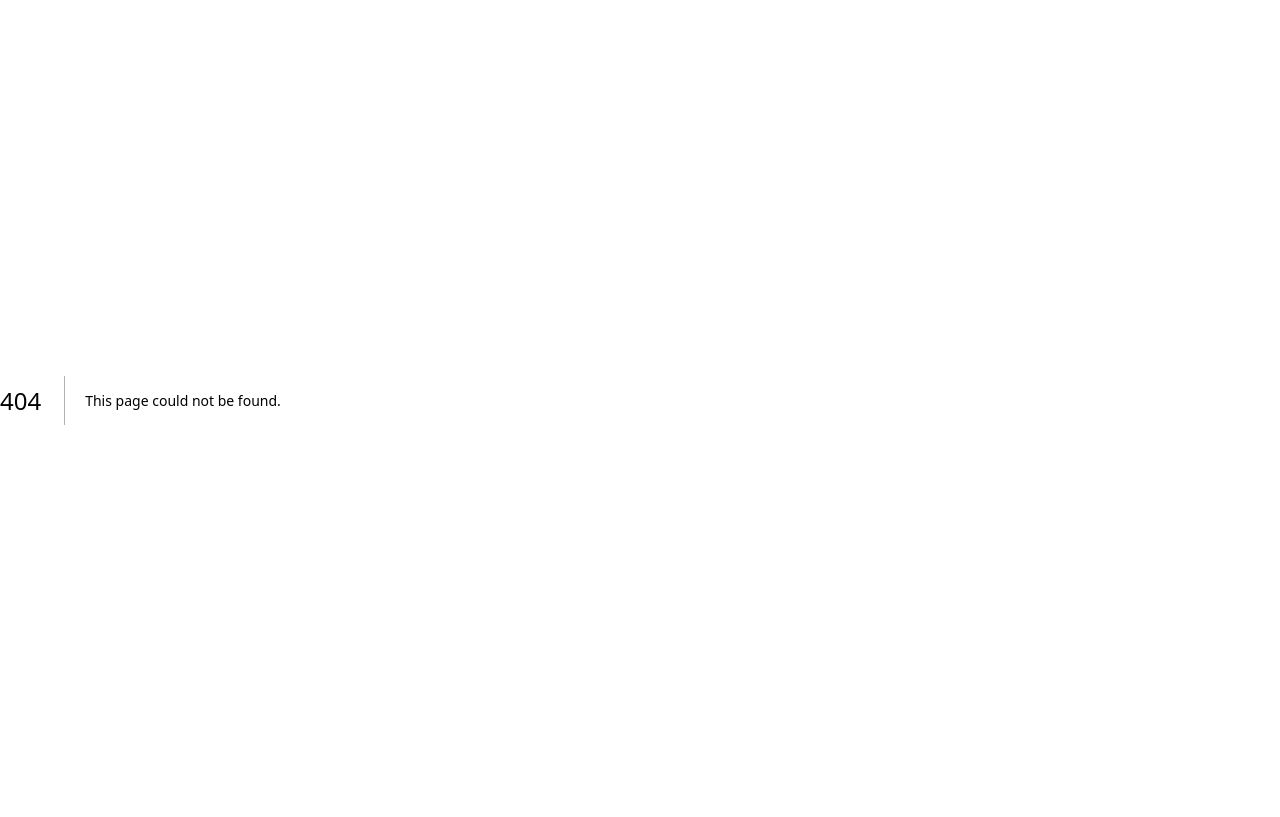
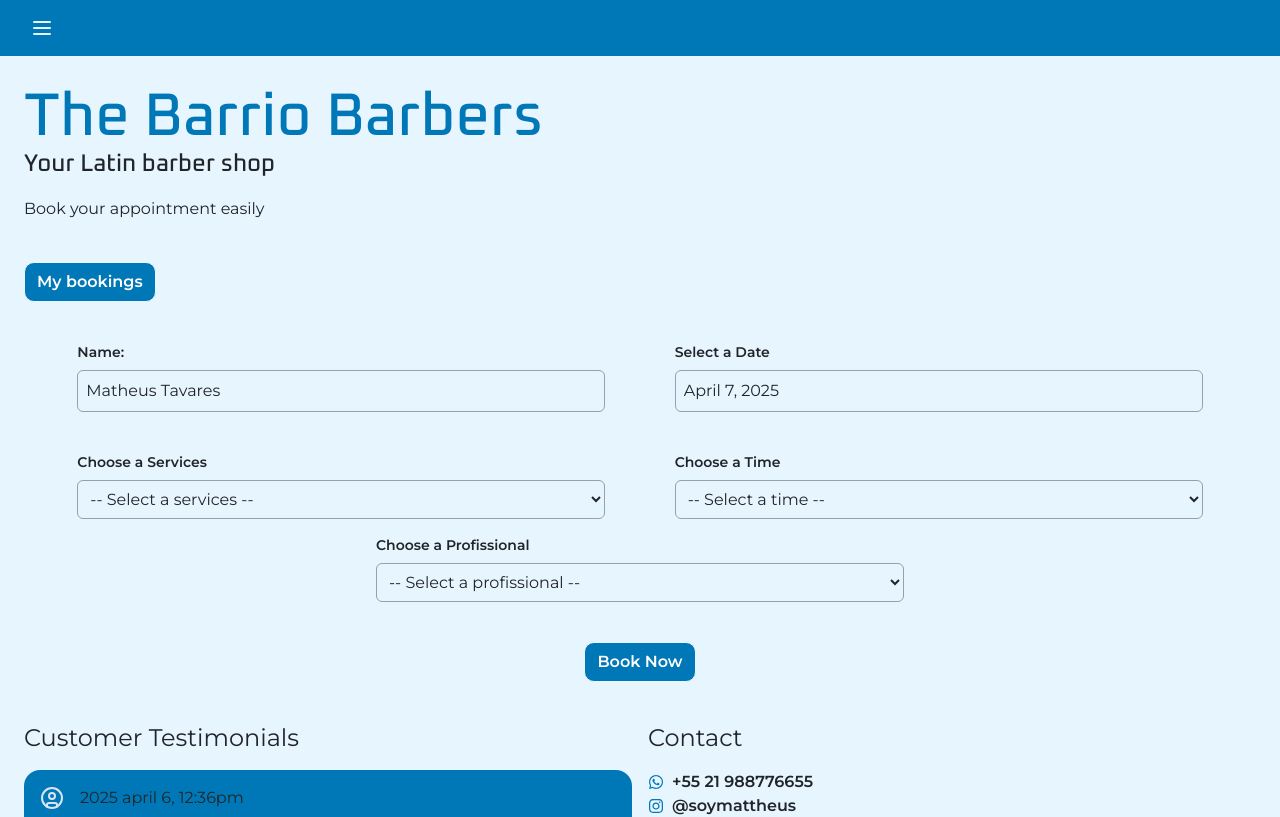
Before and after one commit to soymattheus/Barbershop, a Next.js app: page /booking in a window 1280 px wide. Before the commit this address had no page. Shown: the top 817 px of the page. Built offline with nearby package versions, Linux system fonts and the light colour scheme.

Commit message:
new features

```diff
--- a/package.json
+++ b/package.json
@@ -11,11 +11,13 @@
   "dependencies": {
     "@hookform/resolvers": "^4.1.1",
     "@tailwindcss/postcss": "^4.0.7",
+    "date-fns": "^4.1.0",
     "init": "^0.1.2",
     "lucide-react": "^0.475.0",
     "next": "15.1.7",
     "postcss": "^8.5.2",
     "react": "^19.0.0",
+    "react-datepicker": "^8.3.0",
     "react-dom": "^19.0.0",
     "react-hook-form": "^7.54.2",
     "react-icons": "^5.5.0",
--- /dev/null
+++ b/src/app/booking/page.tsx
@@ -0,0 +1,146 @@
+'use client'
+
+import Contact from '@/components/layout/contact'
+import CustomerTestimonials from '@/components/layout/customerTestimonials'
+import DrawerTest from '@/components/layout/drawer'
+import { Button } from '@/components/ui/button'
+import Select from '@/components/ui/select'
+import TimePicker from '@/components/ui/timePicker'
+import React from 'react'
+import DatePicker from 'react-datepicker'
+import 'react-datepicker/dist/react-datepicker.css'
+
+export default function Booking() {
+  const [startDate, setStartDate] = React.useState<Date | null>(new Date())
+
+  const services = [
+    {
+      value: 'classic',
+      label: 'Classic Haircut',
+    },
+    {
+      value: 'fade',
+      label: 'Skin Fade',
+    },
+    {
+      value: 'beard',
+      label: 'Beard Trim',
+    },
+    {
+      value: 'combo',
+      label: 'The Full Service',
+    },
+  ]
+
+  const professionals = [
+    {
+      value: 'thiago',
+      label: 'Thiago Silva',
+    },
+    {
+      value: 'cabral',
+      label: 'Cabral Silva',
+    },
+    {
+      value: 'jose',
+      label: 'José Santos',
+    },
+  ]
+
+  const time = [
+    { label: '9:00 AM', value: '09:00' },
+    { label: '10:00 AM', value: '10:00' },
+    { label: '11:00 AM', value: '11:00' },
+    { label: '12:00 PM', value: '12:00' },
+    { label: '1:00 PM', value: '13:00' },
+    { label: '2:00 PM', value: '14:00' },
+    { label: '3:00 PM', value: '15:00' },
+    { label: '4:00 PM', value: '16:00' },
+  ]
+
+  return (
+    <div className="flex flex-col w-full">
+      <DrawerTest>
+        {/* Body */}
+        <div className="flex flex-col px-6 gap-4 md:gap-10">
+          <div className="flex flex-col w-full md:w-2/3 gap-4 items-center md:items-start">
+            <h1 className="text-4xl text-primary leading-none font-heading font-medium flex flex-col md:text-6xl text-center md:text-left">
+              The Barrio Barbers{' '}
+              <span className="text-text text-2xl">Your Latin barber shop</span>
+            </h1>
+            <p className="text-text leading-relaxed text-sm md:text-base">
+              Book your appointment easily
+            </p>
+          </div>
+
+          <div className="flex flex-row w-full">
+            <Button>My bookings</Button>
+          </div>
+
+          {/* Name and date */}
+          <div className="flex flex-wrap w-full justify-evenly md:flex-row gap-4">
+            <div className="flex flex-col w-full md:w-3/7 gap-2">
+              <label htmlFor="name" className="text-sm font-semibold text-text">
+                Name:
+              </label>
+              <input
+                type="text"
+                name="name"
+                id="name"
+                placeholder="name"
+                disabled
+                value="Matheus Tavares"
+                className="p-2 rounded-md border border-gray-300 text-text w-full"
+              />
+            </div>
+
+            <div className="flex flex-col w-full md:w-3/7 gap-2">
+              <label htmlFor="date" className="text-sm font-semibold text-text">
+                Select a Date
+              </label>
+              <DatePicker
+                name="date"
+                id="date"
+                selected={startDate}
+                onChange={date => setStartDate(date)}
+                className="p-2 rounded-md border border-gray-300 text-text w-full"
+                dateFormat="MMMM d, yyyy"
+                minDate={new Date()}
+                placeholderText="Pick a date"
+              />
+            </div>
+          </div>
+
+          {/* Service, time and profissional */}
+          <div className="flex flex-wrap w-full justify-evenly md:flex-row gap-4">
+            <div className="flex flex-col w-full md:w-3/7 gap-2">
+              <Select description="Services" data={services} />
+            </div>
+
+            <div className="flex flex-col w-full md:w-3/7 gap-2">
+              <Select description="Time" data={time} />
+            </div>
+
+            <div className="flex flex-col w-full md:w-3/7 gap-2">
+              <Select description="Profissional" data={professionals} />
+            </div>
+          </div>
+
+          <div className="flex flex-row w-full justify-center">
+            <Button>Book Now</Button>
+          </div>
+
+          {/* Testimonials and Contact */}
+          <div className="flex flex-col md:flex-row gap-4">
+            {/* Testimonials */}
+            <CustomerTestimonials />
+
+            {/* Contact */}
+            <Contact />
+          </div>
+        </div>
+        {/* End body */}
+      </DrawerTest>
+    </div>
+  )
+}
--- /dev/null
+++ b/src/components/layout/drawer.tsx
@@ -0,0 +1,117 @@
+'use client'
+
+import Footer from '@/components/layout/footer'
+import {
+  ArrowLeft,
+  BookmarkCheck,
+  Images,
+  LogOut,
+  Menu,
+  UserCircle,
+  Users,
+} from 'lucide-react'
+import { usePathname, useRouter } from 'next/navigation'
+import React from 'react'
+import { Button } from '../ui/button'
+import { IconButton } from '../ui/iconButton'
+
+interface DrawerProps {
+  children?: React.ReactNode
+}
+
+export default function DrawerTest({ children }: DrawerProps) {
+  const router = useRouter()
+  const pathname = usePathname()
+
+  const [isOpen, setIsOpen] = React.useState<boolean>(false)
+
+  const handleProfile = () => {
+    router.push('/profile')
+  }
+
+  const handleExit = () => {
+    router.push('/')
+  }
+
+  return (
+    <div className="flex flex-col w-full min-h-screen">
+      <div className="flex flex-1 flex-row">
+        {/* Drawer */}
+        <aside
+          className={`${isOpen ? 'w-4/12 md:w-1/6 px-2' : 'w-0 opacity-0 scale-95 pointer-events-none select-none'} transition-all duration-300 bg-primary py-5`}
+        >
+          <div>
+            <button
+              type="button"
+              onClick={handleProfile}
+              className="flex flex-row w-full gap-1 cursor-pointer"
+            >
+              <UserCircle className="size-6" />
+              <p>Profile</p>
+            </button>
+
+            <hr className="my-3" />
+
+            <div className="flex flex-col w-full gap-3 items-start">
+              <button
+                type="button"
+                className="flex flex-row cursor-pointer gap-0.5"
+              >
+                <BookmarkCheck />
+                Bookings
+              </button>
+              <button
+                type="button"
+                className="flex flex-row cursor-pointer gap-0.5"
+              >
+                <Images />
+                Galery
+              </button>
+              <button
+                type="button"
+                className="flex flex-row cursor-pointer gap-0.5"
+              >
+                <Users />
+                About us
+              </button>
+              <button
+                type="button"
+                onClick={handleExit}
+                className="flex flex-row cursor-pointer gap-0.5"
+              >
+                <LogOut />
+                Logout
+              </button>
+            </div>
+          </div>
+        </aside>
+
+        <div
+          className={`flex flex-col flex-1 gap-4 md:gap-8 transition-all duration-300 bg-blue
+        ${isOpen ? 'w-8/12 md:w-5/6' : 'w-full'}`}
+        >
+          {/* Header */}
+          <div className="flex flex-row w-full items-center justify-between h-14 gap-8 px-6 py-2 bg-primary">
+            <IconButton onClick={() => setIsOpen(!isOpen)}>
+              {isOpen ? <ArrowLeft /> : <Menu />}
+            </IconButton>
+
+            {pathname !== '/booking' && (
+              <div
+                className={`flex items-center ${!isOpen ? 'block' : 'hidden md:block'}`}
+              >
+                <Button className="flex items-center">Book now</Button>
+              </div>
+            )}
+          </div>
+
+          {/* Main content */}
+          <div>{children}</div>
+        </div>
+      </div>
+
+      {/* Footer */}
+      <Footer />
+    </div>
+  )
+}
--- a/src/components/layout/footer.tsx
+++ b/src/components/layout/footer.tsx
@@ -2,7 +2,7 @@ import { Copyright } from 'lucide-react'
 
 export default function Footer() {
   return (
-    <div className="flex flex-row w-full h-10 p-4 items-center bg-primary">
+    <div className="flex flex-row w-full gap-2 h-10 p-4 items-center bg-primary">
       <Copyright className="size-3" />
       <p className="text-xs"> 2025, All rights reserved - Matheus Tavares</p>
     </div>
--- a/src/components/ui/iconButton.tsx
+++ b/src/components/ui/iconButton.tsx
@@ -7,7 +7,7 @@ export function IconButton({ className, ...props }: ButtonProps) {
   return (
     <button
       className={twMerge(
-        'p-1.5 bg-gray-500 text-blue rounded-md cursor-pointer transition-colors duration-300 hover:bg-blue hover:text-gray-900',
+        'p-1.5 text-blue rounded-md cursor-pointer transition-colors duration-300 border-white hover:border',
         className
       )}
       {...props}
--- /dev/null
+++ b/src/components/ui/select.tsx
@@ -0,0 +1,41 @@
+'use client' // se estiver usando App Router
+
+import { useState } from 'react'
+
+interface OptionProps {
+  value: string
+  label: string
+}
+
+interface SelectProps {
+  description: string
+  data: OptionProps[]
+}
+
+export default function Select({ description, data }: SelectProps) {
+  const [selected, setSelected] = useState('')
+
+  return (
+    <div className="flex flex-col gap-2">
+      <label htmlFor="service" className="text-sm font-semibold text-text">
+        Choose a {description}
+      </label>
+      <select
+        id="service"
+        name="service"
+        value={selected}
+        onChange={e => setSelected(e.target.value)}
+        className="p-2 rounded-md border border-gray-300 text-black focus:outline-none focus:ring-2 focus:ring-primary text-text"
+      >
+        <option value="" disabled>
+          -- Select a {description.toLowerCase()} --
+        </option>
+        {data.map((item, index) => (
+          <option key={index} value={item.value}>
+            {item.label}
+          </option>
+        ))}
+      </select>
+    </div>
+  )
+}
--- /dev/null
+++ b/src/components/ui/timePicker.tsx
@@ -0,0 +1,23 @@
+'use client'
+
+import { useState } from 'react'
+
+export default function TimePicker() {
+  const [time, setTime] = useState('')
+
+  return (
+    <div className="flex flex-col gap-2">
+      <label htmlFor="time" className="text-sm font-semibold text-text">
+        Choose a Time
+      </label>
+      <input
+        type="time"
+        id="time"
+        name="time"
+        value={time}
+        onChange={e => setTime(e.target.value)}
+        className="p-2 rounded-md border border-gray-300 focus:outline-none focus:ring-2 focus:ring-primary text-text"
+      />
+    </div>
+  )
+}
--- a/tailwind.config.ts
+++ b/tailwind.config.ts
@@ -7,4 +7,5 @@ export default {
     // ...
   },
   plugins: [scrollbarHide],
+  content: ['./node_modules/react-datepicker/dist/react-datepicker.css'],
 } satisfies Config
```
Also changed, not shown: src/app/homeUser/page.tsx (+0 -9 lines), src/components/layout/drawerMenu.tsx (+1 -8 lines), 1 other file (tests, documents, lock files or other folders).
